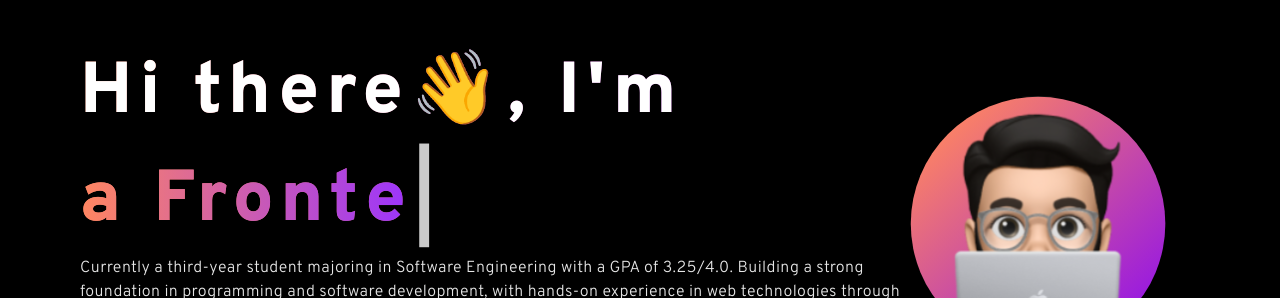
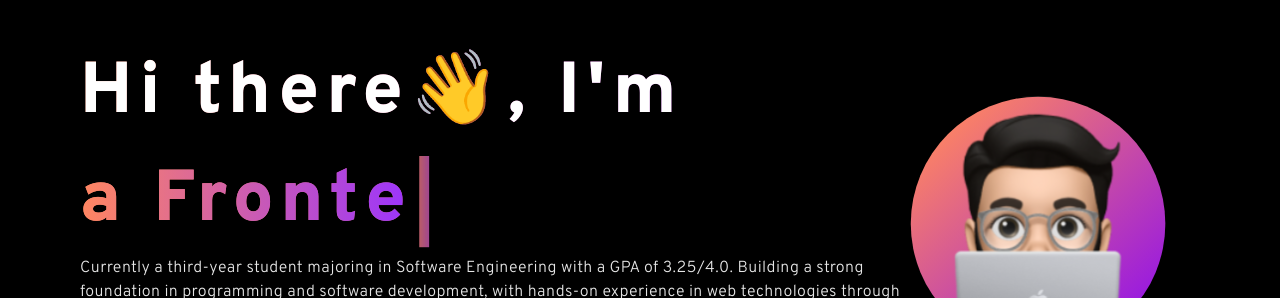
Before and after one commit to zzVu77/my-portfolio, a Next.js app: page / in a window 1280 px wide. Shown: the top 298 px of the page. Built offline with nearby package versions, Linux system fonts and the light colour scheme.

Commit message:
feat: update Introduction component to use gradient text styling for the cursor

```diff
--- a/src/components/Introduction.tsx
+++ b/src/components/Introduction.tsx
@@ -62,7 +62,7 @@ const Introduction = ({ description, title = "Hi there👋, I'm  " }: Props) =>
           >
             <span className="text-white">{title}</span> <br />
             <span className="text-gradient-pink">{displayText}</span>
-            <span className="text-white animate-pulse">|</span>
+            <span className="text-gradient-pink animate-pulse">|</span>
           </motion.h1>
 
           <p className="text-white/90 tracking-wide text-center lg:text-start font-[300] text-[16px] w-full">
```
